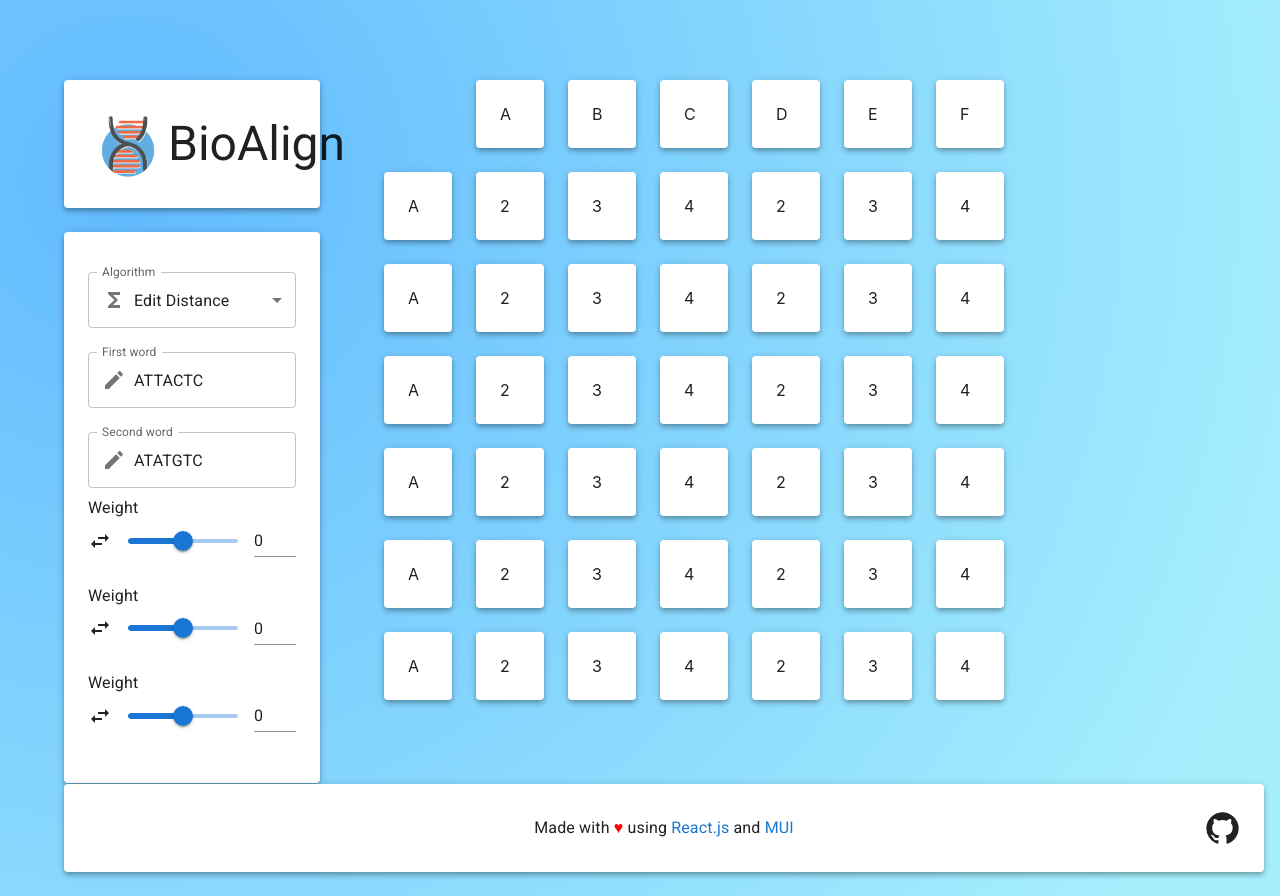
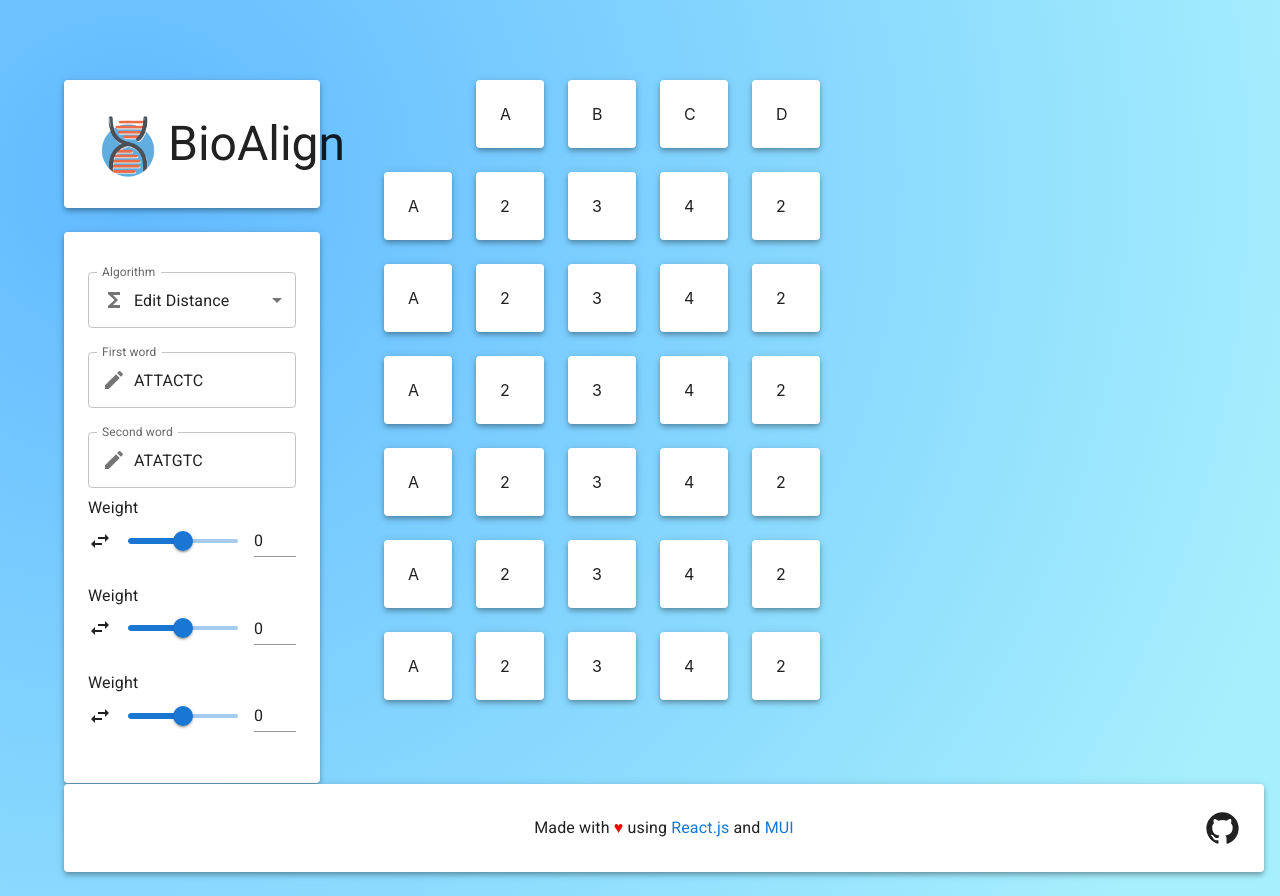
Before and after one commit to francescopastore/bio-align, a React (Create React App) app: page / in a window 1280 px wide. Built offline with nearby package versions, Linux system fonts and the light colour scheme.

Commit message:
Fixed keys in AppTable loops

```diff
--- a/src/components/AppTable.js
+++ b/src/components/AppTable.js
@@ -4,13 +4,19 @@ import Box from '@mui/material/Box'
 import AppTableCard from './AppTableCard'
 
 const data = [
-  ['', 'A', 'B', 'C', 'D', 'E', 'F'],
-  ['A', 2, 3, 4, 2, 3, 4],
-  ['A', 2, 3, 4, 2, 3, 4],
-  ['A', 2, 3, 4, 2, 3, 4],
-  ['A', 2, 3, 4, 2, 3, 4],
-  ['A', 2, 3, 4, 2, 3, 4],
-  ['A', 2, 3, 4, 2, 3, 4],
+  [
+    { value: '' },
+    { value: 'A' },
+    { value: 'B' },
+    { value: 'C' },
+    { value: 'D' },
+  ],
+  [{ value: 'A' }, { value: 2 }, { value: 3 }, { value: 4 }, { value: 2 }],
+  [{ value: 'A' }, { value: 2 }, { value: 3 }, { value: 4 }, { value: 2 }],
+  [{ value: 'A' }, { value: 2 }, { value: 3 }, { value: 4 }, { value: 2 }],
+  [{ value: 'A' }, { value: 2 }, { value: 3 }, { value: 4 }, { value: 2 }],
+  [{ value: 'A' }, { value: 2 }, { value: 3 }, { value: 4 }, { value: 2 }],
+  [{ value: 'A' }, { value: 2 }, { value: 3 }, { value: 4 }, { value: 2 }],
 ]
 
 export default function AppTable(props) {
@@ -23,23 +29,23 @@ function generateTable(data) {
   let table = []
   data.forEach((row, rowIndex) => {
     let tableRow = []
-    let baseIndex = rowIndex * data[0].length
 
     row.forEach((col, colIndex) => {
-      if (col === '') {
-        tableRow.push(
-          <div style={{ visibility: 'hidden' }}>
-            <AppTableCard key={baseIndex + colIndex}></AppTableCard>
-          </div>
-        )
-        return
-      }
+      const cell = <AppTableCard>{col}</AppTableCard>
+      const visibility = colIndex === 0 && rowIndex === 0 ? 'hidden' : 'visible'
+      // hide first cell
       tableRow.push(
-        <AppTableCard key={baseIndex + colIndex}>{col}</AppTableCard>
+        <Box key={colIndex} style={{ visibility: visibility }}>
+          {cell}
+        </Box>
       )
     })
 
-    table.push(<Box sx={style.row}>{tableRow}</Box>)
+    table.push(
+      <Box key={rowIndex} sx={style.row}>
+        {tableRow}
+      </Box>
+    )
   })
   return table
 }
--- a/src/components/AppTableCard.js
+++ b/src/components/AppTableCard.js
@@ -4,6 +4,8 @@ import AppContainer from './AppContainer'
 
 export default function AppTableCard(props) {
   return (
-    <AppContainer style={{ width: 20, mr: 3 }}>{props.children}</AppContainer>
+    <AppContainer style={{ width: 20, mr: 3 }}>
+      {props.children.value}
+    </AppContainer>
   )
 }
```
